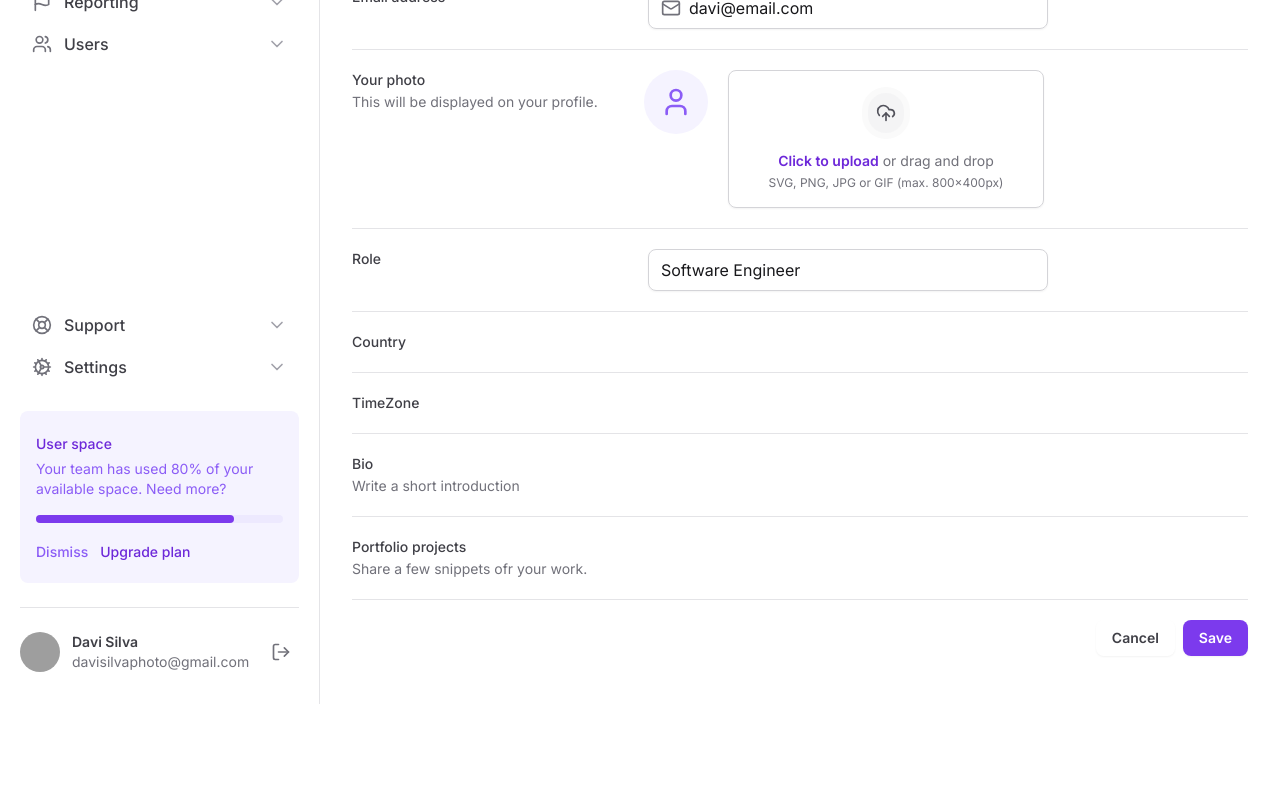
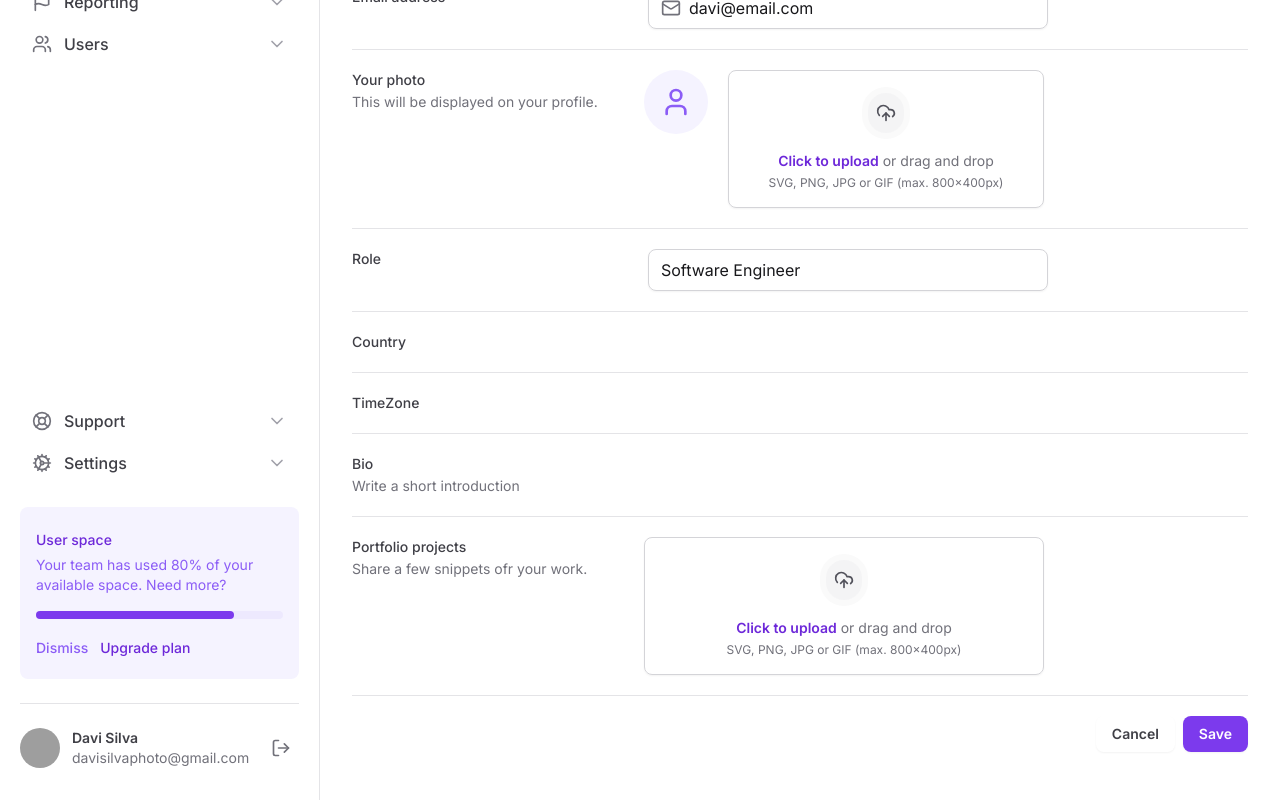
Before and after one commit to davi1985/tailwind-css-next, a Next.js app: page / in a window 1280 px wide. Shown: the part 346-1146 px from the top of the page. Before the commit the page ends 1050 px from the top, so only its background shows below. Built offline with nearby package versions, Linux system fonts and the light colour scheme; grey boxes are pictures that could not be loaded.

Commit message:
preview image and context

```diff
--- a/src/app/page.tsx
+++ b/src/app/page.tsx
@@ -1,7 +1,8 @@
-import { Mail, UploadCloud, User } from 'lucide-react'
+import { Mail } from 'lucide-react'
 
+import * as FileInput from '@/components/Form/FileInput'
 import { SettingsTabs } from '@/components/SettingsTabs'
-import { Input } from '../components/Input'
+import { Input } from '../components/Form/Input'
 
 const Home = () => (
   <>
@@ -87,34 +88,11 @@ const Home = () => (
             </span>
           </label>
 
-          <div className="flex items-start gap-5">
-            <div className="flex h-16 w-16 items-center justify-center rounded-full bg-violet-50">
-              <User className="h-8 w-8 text-violet-500" />
-            </div>
-
-            <label
-              htmlFor="photo"
-              className="hover:bg-violet-25 group flex flex-1 cursor-pointer flex-col items-center gap-3 rounded-lg border border-zinc-300 px-6 py-4 text-center text-zinc-500 shadow-sm transition-all hover:border-violet-200 hover:text-violet-500"
-            >
-              <div className="border-6 rounded-full border-zinc-50 bg-zinc-100 p-2 transition-all group-hover:border-violet-50 group-hover:bg-violet-100">
-                <UploadCloud className="h5 w-5 text-zinc-600 group-hover:text-violet-600" />
-              </div>
-
-              <div className="flex flex-col items-center gap-1">
-                <span className="text-sm">
-                  <span className="font-semibold text-violet-700">
-                    Click to upload
-                  </span>{' '}
-                  or drag and drop
-                </span>
-
-                <span className="text-xs">
-                  SVG, PNG, JPG or GIF (max. 800x400px)
-                </span>
-              </div>
-            </label>
-            <input type="file" className="sr-only" id="photo" />
-          </div>
+          <FileInput.Root className="flex items-start gap-5">
+            <FileInput.ImagePreview />
+            <FileInput.Trigger />
+            <FileInput.Control />
+          </FileInput.Root>
         </div>
 
         <div className="grid grid-cols-form gap-3 pt-5">
@@ -171,7 +149,10 @@ const Home = () => (
             </span>
           </label>
 
-          <div></div>
+          <FileInput.Root>
+            <FileInput.Trigger />
+            <FileInput.Control multiple />
+          </FileInput.Root>
         </div>
 
         <div className="flex items-center justify-end gap-2 pt-5">
--- /dev/null
+++ b/src/components/Form/FileInput/Control.tsx
@@ -0,0 +1,29 @@
+'use client'
+
+import { ChangeEvent, ComponentProps } from 'react'
+import { useFileInput } from './Root'
+
+type ControlProps = ComponentProps<'input'>
+
+export const Control = (props: ControlProps) => {
+  const { id, onFilesSelected } = useFileInput()
+
+  const handleFilesSelected = (event: ChangeEvent<HTMLInputElement>) => {
+    if (!event.target.files?.length) {
+      return
+    }
+
+    const files = Array.from(event.target.files)
+    onFilesSelected(files)
+  }
+
+  return (
+    <input
+      type="file"
+      className="sr-only"
+      onChange={handleFilesSelected}
+      id={id}
+      {...props}
+    />
+  )
+}
--- /dev/null
+++ b/src/components/Form/FileInput/ImagePreview.tsx
@@ -0,0 +1,31 @@
+'use client'
+
+import { User } from 'lucide-react'
+import { useFileInput } from './Root'
+import { useMemo } from 'react'
+
+export const ImagePreview = () => {
+  const { files } = useFileInput()
+
+  const previewURL = useMemo(
+    () => (files.length ? URL.createObjectURL(files[0]) : null),
+    [files],
+  )
+
+  if (!previewURL) {
+    return (
+      <div className="flex h-16 w-16 items-center justify-center rounded-full bg-violet-50">
+        <User className="h-8 w-8 text-violet-500" />
+      </div>
+    )
+  }
+
+  return (
+    // eslint-disable-next-line @next/next/no-img-element
+    <img
+      src={previewURL}
+      alt=""
+      className="h-16 w-16 rounded-full object-cover"
+    />
+  )
+}
--- /dev/null
+++ b/src/components/Form/FileInput/Root.tsx
@@ -0,0 +1,32 @@
+'use client'
+
+import {
+  ComponentProps,
+  createContext,
+  useContext,
+  useId,
+  useState,
+} from 'react'
+
+export type RootProps = ComponentProps<'div'>
+export type FileInputContextType = {
+  id: string
+  files: File[]
+  onFilesSelected: (files: File[]) => void
+}
+
+const FileInputContext = createContext({} as FileInputContextType)
+
+export const Root = (props: RootProps) => {
+  const id = useId()
+
+  const [files, setFiles] = useState<File[]>([])
+
+  return (
+    <FileInputContext.Provider value={{ id, files, onFilesSelected: setFiles }}>
+      <div {...props} />
+    </FileInputContext.Provider>
+  )
+}
+
+export const useFileInput = () => useContext(FileInputContext)
--- /dev/null
+++ b/src/components/Form/FileInput/Trigger.tsx
@@ -0,0 +1,28 @@
+'use client'
+
+import { UploadCloud } from 'lucide-react'
+import { useFileInput } from './Root'
+
+export const Trigger = () => {
+  const { id } = useFileInput()
+
+  return (
+    <label
+      htmlFor={id}
+      className="hover:bg-violet-25 group flex flex-1 cursor-pointer flex-col items-center gap-3 rounded-lg border border-zinc-300 px-6 py-4 text-center text-zinc-500 shadow-sm transition-all hover:border-violet-200 hover:text-violet-500"
+    >
+      <div className="border-6 rounded-full border-zinc-50 bg-zinc-100 p-2 transition-all group-hover:border-violet-50 group-hover:bg-violet-100">
+        <UploadCloud className="h5 w-5 text-zinc-600 group-hover:text-violet-600" />
+      </div>
+
+      <div className="flex flex-col items-center gap-1">
+        <span className="text-sm">
+          <span className="font-semibold text-violet-700">Click to upload</span>{' '}
+          or drag and drop
+        </span>
+
+        <span className="text-xs">SVG, PNG, JPG or GIF (max. 800x400px)</span>
+      </div>
+    </label>
+  )
+}
--- /dev/null
+++ b/src/components/Form/FileInput/index.ts
@@ -0,0 +1,6 @@
+import { Control } from './Control'
+import { ImagePreview } from './ImagePreview'
+import { Root } from './Root'
+import { Trigger } from './Trigger'
+
+export { Control, ImagePreview, Root, Trigger }
--- a/src/components/Sidebar/index.tsx
+++ b/src/components/Sidebar/index.tsx
@@ -10,7 +10,7 @@ import {
   Users,
 } from 'lucide-react'
 
-import { Input } from '../Input'
+import { Input } from '../Form/Input'
 import { Logo } from './Logo'
 import { NavItem } from './NavItem'
 import { Profile } from './Profile'
```
Also changed, not shown: src/components/Form/Input.tsx (renamed from src/components/Input.tsx).
